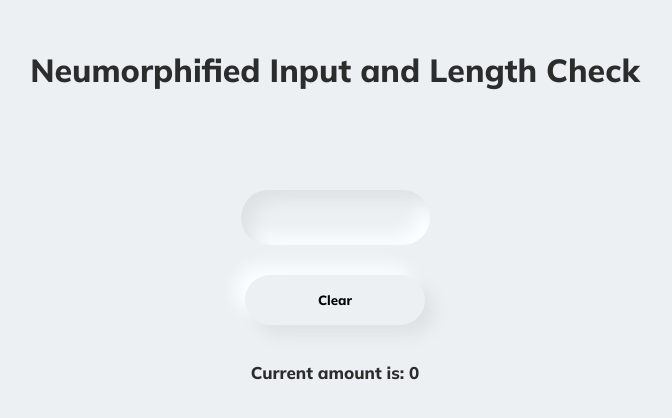
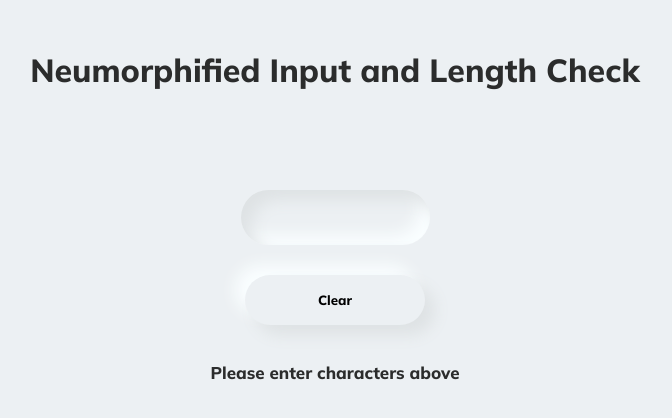
Before and after one commit to jos3ph-m/neumorphified, a React (Create React App) app: page / in a window 1280 px wide. Shown: the top 418 px of the page, without its empty margins (305-977 px from the left). Built offline with nearby package versions, Linux system fonts and the light colour scheme.

Commit message:
changed lengthCheck logic a bit

```diff
--- a/src/LengthCheck/LengthCheck.js
+++ b/src/LengthCheck/LengthCheck.js
@@ -5,17 +5,17 @@ const lengthCheck = (props) => {
   const { inputLength } = props;
   let lengthMessage = "";
 
-  if (inputLength >= 5) {
-    lengthMessage = "Long enough";
-  } else if (inputLength === 0) {
-    lengthMessage = "There's no message";
+  if (inputLength === 0) {
+    lengthMessage = "Please enter characters above";
   } else {
-    lengthMessage = "Not long enough";
+    lengthMessage = "Current amount of characters is: ";
   }
 
   return (
     <div>
-      <p className="length">Current amount is: {inputLength}</p>
+      <p className="length">
+        {inputLength === 0 ? lengthMessage : lengthMessage + inputLength}
+      </p>
     </div>
   );
 };
```
